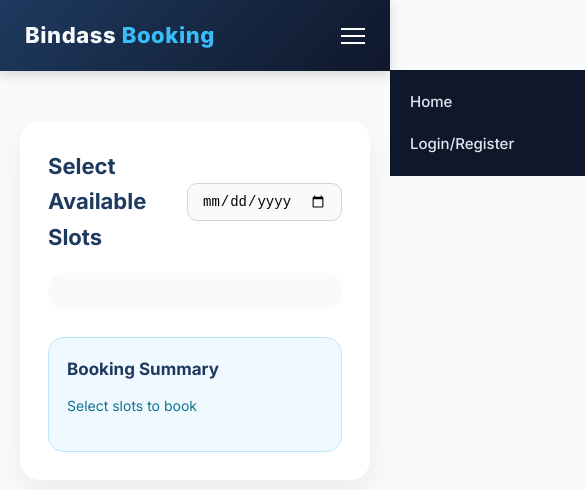
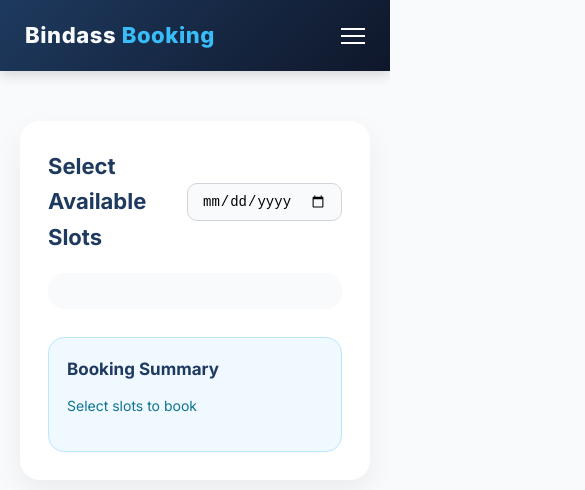
Before and after one commit to Payal-Goswami/Bindass-Booking, a React (Vite) app in the folder frontend/: page /resources/1 in a window 390 px wide. Shown: the top 490 px of the page, 585 px wide, since content can reach past the window. Built offline with nearby package versions, Linux system fonts and the light colour scheme; no server answers; a web font is replaced by a local one.

Commit message:
update styles and Navbar.jsx

```diff
--- a/frontend/src/components/Navbar.jsx
+++ b/frontend/src/components/Navbar.jsx
@@ -1,4 +1,4 @@
-import { Link, useNavigate } from "react-router-dom";
+import { Link, useNavigate, useLocation } from "react-router-dom";
 import { supabase } from "../auth/supabase";
 import { useEffect, useState } from "react";
 import "../styles/Navbar.css";
@@ -7,6 +7,11 @@ export default function Navbar() {
   const [user, setUser] = useState(null);
   const [menuOpen, setMenuOpen] = useState(false);
   const navigate = useNavigate();
+  const location = useLocation();
+
+  useEffect(() => {
+    setMenuOpen(false);
+  }, [location.pathname]);
 
   useEffect(() => {
     supabase.auth.getUser().then(({ data }) => {
@@ -24,31 +29,44 @@ export default function Navbar() {
 
   async function handleLogout() {
     await supabase.auth.signOut();
+    setMenuOpen(false);
     navigate("/login");
   }
 
   return (
     <nav className="navbar">
       <div className="navbar-brand">
-        <Link to="/" className="navbar-brand">
+        <Link
+          to="/"
+          className="navbar-brand"
+          onClick={() => setMenuOpen(false)}
+        >
           <span className="brand-primary">Bindass</span>{" "}
           <span className="brand-secondary">Booking</span>
         </Link>
       </div>
 
       <div className={`navbar-links ${menuOpen ? "active" : ""}`}>
-        <Link to="/" className="navbar-link">
+        <Link to="/" className="navbar-link" onClick={() => setMenuOpen(false)}>
           Home
         </Link>
 
         {user && (
-          <Link to="/my-bookings" className="navbar-link">
+          <Link
+            to="/my-bookings"
+            className="navbar-link"
+            onClick={() => setMenuOpen(false)}
+          >
             My Bookings
           </Link>
         )}
 
         {user?.user_metadata?.role === "ADMIN" && (
-          <Link to="/add-resource" className="navbar-link">
+          <Link
+            to="/add-resource"
+            className="navbar-link"
+            onClick={() => setMenuOpen(false)}
+          >
             Admin
           </Link>
         )}
--- a/frontend/src/index.css
+++ b/frontend/src/index.css
@@ -6,6 +6,7 @@
 
 html, body {
   height: 100%;
+  overflow-x: hidden;
 }
 
 body {
--- a/frontend/src/styles/AddResource.css
+++ b/frontend/src/styles/AddResource.css
@@ -29,6 +29,7 @@
   border: 1px solid #e2e8f0;
   font-size: 14px;
   background: #f8fafc;
+  width: 100%;
 }
 
 .admin-input:focus {
--- a/frontend/src/styles/Availability.css
+++ b/frontend/src/styles/Availability.css
@@ -25,6 +25,15 @@ body {
   font-weight: 700;
   color: #1e3a5f;
 }
+
+.availability-subtitle {
+  margin-top: 4px;
+  font-size: 14px;
+  color: #64748b;
+  font-weight: 500;
+}
+
+
 
 .date-input {
   padding: 9px 14px;
--- a/frontend/src/styles/Navbar.css
+++ b/frontend/src/styles/Navbar.css
@@ -104,7 +104,6 @@
   flex-direction: column;
   gap: 5px;
   cursor: pointer;
-  margin-left: auto;
 }
 
 .hamburger span {
@@ -130,19 +129,20 @@
   .navbar {
     padding: 18px 25px;
   }
-
   .navbar-links {
-    position: absolute;
-    top: 70px;
+    position: fixed;
+    top: 0;
     right: 0;
-    width: 220px;
-    background: #0f172a;
+    height: 100vh;
+    width: 240px;
+    background: linear-gradient(135deg, #1e3a5f, #0f172a);
     flex-direction: column;
     align-items: flex-start;
-    padding: 20px;
-    gap: 18px;
+    padding: 90px 25px 25px;
+    gap: 22px;
     transform: translateX(100%);
-    transition: 0.3s ease;
+    transition: transform 0.3s ease;
+    z-index: 998;
   }
 
   .navbar-links.active {
@@ -151,5 +151,8 @@
 
   .hamburger {
     display: flex;
+    margin-left: auto;
+    z-index: 1000;
+    position: relative;
   }
 }
```
